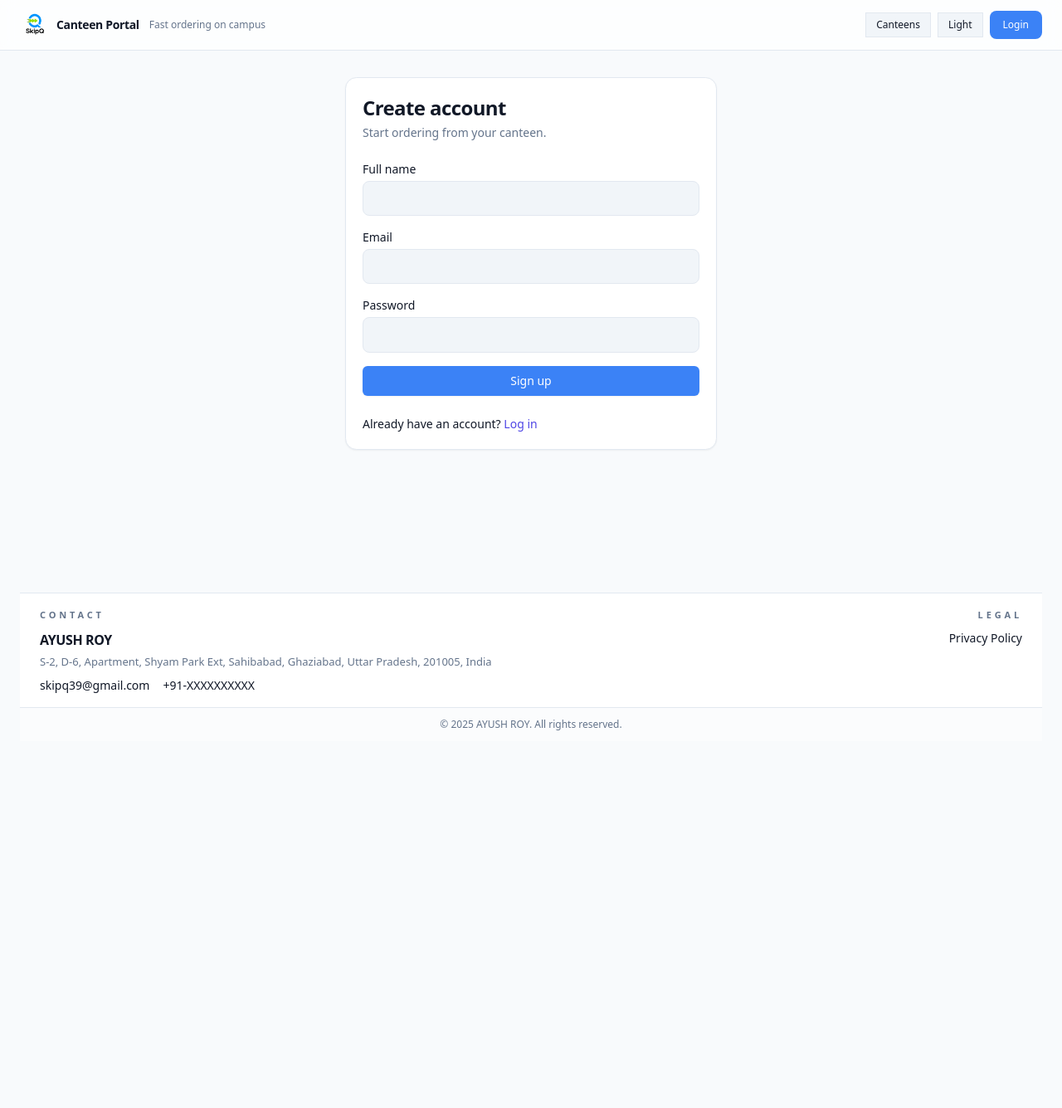
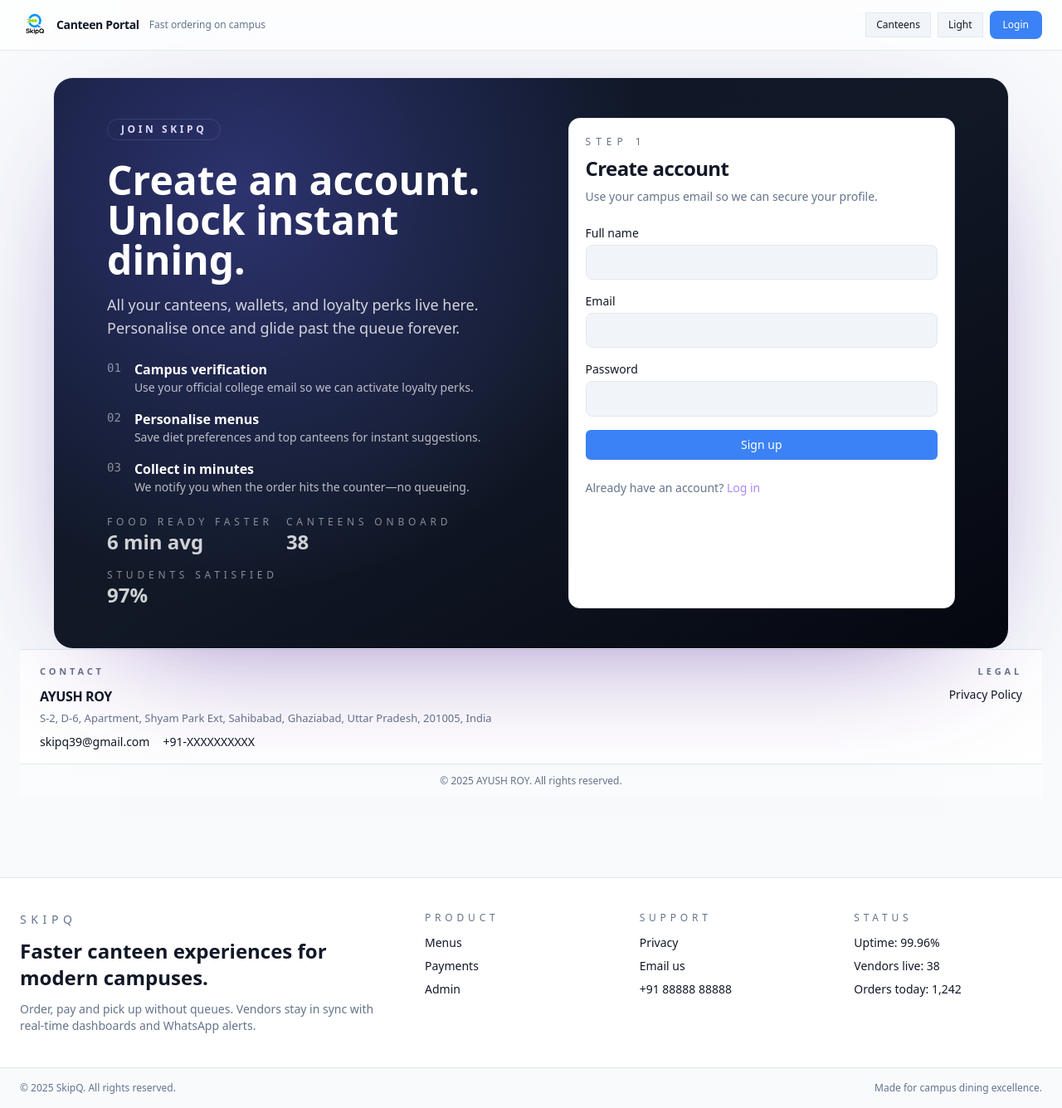
Before and after one commit to ayush39roy-eng/skipQ, a Next.js app in the folder college-canteen-portal/: page /register in a window 1280 px wide. Shown: the whole page at 83% size. Before the commit the page ends 925 px from the top, so only its background shows below. Built offline with nearby package versions, Linux system fonts and the light colour scheme; no server answers.

Commit message:
for the one

```diff
--- a/college-canteen-portal/src/app/(auth)/login/page.tsx
+++ b/college-canteen-portal/src/app/(auth)/login/page.tsx
@@ -1,8 +1,21 @@
 "use client"
 import { useState } from 'react'
+import Link from 'next/link'
 import { Input } from '@/components/ui/Input'
 import { Button } from '@/components/ui/Button'
 import { Card } from '@/components/ui/Card'
+
+const benefits = [
+  'Real-time menus & wait times',
+  'WhatsApp-ready order alerts',
+  'Cashfree, UPI & card checkout'
+]
+
+const demoUsers = [
+  { label: 'Student', email: 'student@college.local', password: 'user123' },
+  { label: 'Vendor', email: 'vendor@college.local', password: 'vendor123' },
+  { label: 'Admin', email: 'admin@college.local', password: 'admin123' }
+]
 
 export default function LoginPage() {
   const [email, setEmail] = useState('student@college.local')
@@ -12,7 +25,11 @@ export default function LoginPage() {
   const submit = async (e: React.FormEvent) => {
     e.preventDefault()
     setMessage('')
-    const res = await fetch('/api/auth/login', { method: 'POST', headers: { 'Content-Type': 'application/json' }, body: JSON.stringify({ email, password }) })
+    const res = await fetch('/api/auth/login', {
+      method: 'POST',
+      headers: { 'Content-Type': 'application/json' },
+      body: JSON.stringify({ email, password })
+    })
     if (res.ok) {
       window.location.href = '/canteens'
     } else {
@@ -22,25 +39,60 @@ export default function LoginPage() {
   }
 
   return (
-    <div className="mx-auto max-w-md">
-      <Card className="space-y-6">
-        <div>
-          <h1 className="mb-1 text-2xl font-semibold tracking-tight">Welcome back</h1>
-          <p className="text-sm text-muted">Sign in to continue ordering.</p>
+    <div className="relative mx-auto max-w-6xl overflow-hidden rounded-3xl border border-[rgb(var(--border))] bg-gradient-to-br from-slate-950 via-slate-900 to-slate-950 px-6 py-12 shadow-[0_30px_120px_-60px_rgba(15,118,255,0.8)] sm:px-10 lg:px-16">
+      <div className="absolute inset-x-0 top-0 h-32 bg-gradient-to-r from-sky-500/20 via-emerald-400/10 to-transparent blur-3xl" aria-hidden />
+      <div className="relative grid gap-10 lg:grid-cols-[1.1fr_0.9fr]">
+        <div className="space-y-6 text-white">
+          <span className="inline-flex items-center gap-2 rounded-full border border-white/10 px-4 py-1 text-xs font-semibold uppercase tracking-[0.3em] text-sky-200">SkipQ Access</span>
+          <div className="space-y-4">
+            <h1 className="text-4xl font-black tracking-tight sm:text-5xl">Sign in. Skip every queue.</h1>
+            <p className="text-base text-white/80 sm:text-lg">
+              Manage orders, reconcile payments, and keep vendors in sync from one beautiful control room built for campus dining.
+            </p>
+          </div>
+          <ul className="space-y-3 text-sm text-white/80">
+            {benefits.map(item => (
+              <li key={item} className="flex items-center gap-3">
+                <span className="h-2 w-2 rounded-full bg-gradient-to-r from-sky-400 to-emerald-400" />
+                {item}
+              </li>
+            ))}
+          </ul>
+          <div className="rounded-2xl border border-white/10 bg-white/5 p-4 text-sm text-white/80 backdrop-blur">
+            <p className="text-xs uppercase tracking-[0.4em] text-white/60">Demo access</p>
+            <div className="mt-3 grid gap-3 sm:grid-cols-3">
+              {demoUsers.map(user => (
+                <button
+                  key={user.label}
+                  type="button"
+                  className="rounded-xl border border-white/10 bg-white/5 px-4 py-3 text-left text-white transition hover:border-sky-400/60"
+                  onClick={() => { setEmail(user.email); setPassword(user.password); }}
+                >
+                  <p className="text-xs uppercase tracking-[0.3em] text-white/60">{user.label}</p>
+                  <p className="text-sm font-semibold">{user.email}</p>
+                  <p className="text-xs text-white/70">{user.password}</p>
+                </button>
+              ))}
+            </div>
+          </div>
         </div>
-        <form onSubmit={submit} className="space-y-4">
-          <Input label="Email" type="email" value={email} onChange={e=>setEmail(e.target.value)} required />
-          <Input label="Password" type="password" value={password} onChange={e=>setPassword(e.target.value)} required />
-          <Button type="submit" className="w-full" variant="primary">Login</Button>
-        </form>
-        {message && <p className="text-sm text-red-600">{message}</p>}
-        <div className="space-y-2 text-xs text-muted">
-          <p>Demo: student@college.local / user123</p>
-          <p>Vendor: vendor@college.local / vendor123</p>
-          <p>Admin: admin@college.local / admin123</p>
-        </div>
-        <p className="text-sm">New here? <a href="/register" className="text-indigo-600 hover:underline">Create an account</a></p>
-      </Card>
+
+        <Card className="space-y-6 border-white/10 bg-[rgb(var(--bg))]/80 p-8 text-[rgb(var(--text))] backdrop-blur">
+          <div className="space-y-2">
+            <p className="text-xs uppercase tracking-[0.5em] text-[rgb(var(--text-muted))]">Account</p>
+            <h2 className="text-2xl font-semibold tracking-tight">Welcome back</h2>
+            <p className="text-sm text-[rgb(var(--text-muted))]">Enter your campus email to access SkipQ.</p>
+          </div>
+          <form onSubmit={submit} className="space-y-4">
+            <Input label="Email" type="email" value={email} onChange={e => setEmail(e.target.value)} required />
+            <Input label="Password" type="password" value={password} onChange={e => setPassword(e.target.value)} required />
+            <Button type="submit" className="w-full" variant="primary">Login</Button>
+          </form>
+          {message && <p className="text-sm text-red-500">{message}</p>}
+          <p className="text-sm text-[rgb(var(--text-muted))]">Forgot password? <Link href="/privacy" className="text-sky-400 hover:underline">Contact admin</Link></p>
+          <p className="text-sm text-[rgb(var(--text-muted))]">New here? <Link href="/register" className="text-sky-400 hover:underline">Create an account</Link></p>
+        </Card>
+      </div>
     </div>
   )
 }
--- a/college-canteen-portal/src/app/(auth)/register/page.tsx
+++ b/college-canteen-portal/src/app/(auth)/register/page.tsx
@@ -1,8 +1,15 @@
 "use client"
 import { useState } from 'react'
+import Link from 'next/link'
 import { Input } from '@/components/ui/Input'
 import { Button } from '@/components/ui/Button'
 import { Card } from '@/components/ui/Card'
+
+const onboardingSteps = [
+  { title: 'Campus verification', detail: 'Use your official college email so we can activate loyalty perks.' },
+  { title: 'Personalise menus', detail: 'Save diet preferences and top canteens for instant suggestions.' },
+  { title: 'Collect in minutes', detail: 'We notify you when the order hits the counter—no queueing.' }
+]
 
 export default function RegisterPage() {
   const [name, setName] = useState('')
@@ -26,7 +33,6 @@ export default function RegisterPage() {
         setMessage(data.error ?? 'Registration failed')
         return
       }
-      // Auto login after successful registration
       const login = await fetch('/api/auth/login', {
         method: 'POST',
         headers: { 'Content-Type': 'application/json' },
@@ -46,21 +52,58 @@ export default function RegisterPage() {
   }
 
   return (
-    <div className="mx-auto max-w-md">
-      <Card className="space-y-6">
-        <div>
-          <h1 className="mb-1 text-2xl font-semibold tracking-tight">Create account</h1>
-          <p className="text-sm text-muted">Start ordering from your canteen.</p>
+    <div className="relative mx-auto max-w-6xl overflow-hidden rounded-3xl border border-[rgb(var(--border))] bg-gradient-to-br from-[#0f172a] via-[#111927] to-[#05070f] px-6 py-12 shadow-[0_40px_160px_-80px_rgba(76,29,149,0.8)] sm:px-10 lg:px-16">
+      <div className="absolute inset-0 bg-[radial-gradient(circle_at_20%_20%,rgba(99,102,241,0.35),transparent_45%)]" aria-hidden />
+      <div className="relative grid gap-10 lg:grid-cols-[1.05fr_0.95fr]">
+        <div className="space-y-6 text-white">
+          <span className="inline-flex items-center gap-2 rounded-full border border-white/10 px-4 py-1 text-xs font-semibold uppercase tracking-[0.3em] text-violet-200">Join SkipQ</span>
+          <div className="space-y-4">
+            <h1 className="text-4xl font-black leading-tight sm:text-5xl">Create an account. Unlock instant dining.</h1>
+            <p className="text-base text-white/80 sm:text-lg">All your canteens, wallets, and loyalty perks live here. Personalise once and glide past the queue forever.</p>
+          </div>
+          <ol className="space-y-4">
+            {onboardingSteps.map((step, index) => (
+              <li key={step.title} className="flex gap-4">
+                <span className="text-sm font-mono text-white/50">0{index + 1}</span>
+                <div>
+                  <p className="text-base font-semibold text-white">{step.title}</p>
+                  <p className="text-sm text-white/70">{step.detail}</p>
+                </div>
+              </li>
+            ))}
+          </ol>
+          <div className="flex flex-wrap gap-4 text-sm text-white/80">
+            <div>
+              <p className="text-xs uppercase tracking-[0.4em] text-white/50">Food ready faster</p>
+              <p className="text-2xl font-bold">6 min avg</p>
+            </div>
+            <div>
+              <p className="text-xs uppercase tracking-[0.4em] text-white/50">Canteens onboard</p>
+              <p className="text-2xl font-bold">38</p>
+            </div>
+            <div>
+              <p className="text-xs uppercase tracking-[0.4em] text-white/50">Students satisfied</p>
+              <p className="text-2xl font-bold">97%</p>
+            </div>
+          </div>
         </div>
-        <form onSubmit={submit} className="space-y-4">
-          <Input label="Full name" value={name} onChange={e=>setName(e.target.value)} required />
-          <Input label="Email" type="email" value={email} onChange={e=>setEmail(e.target.value)} required />
-          <Input label="Password" type="password" value={password} onChange={e=>setPassword(e.target.value)} required />
-          <Button type="submit" className="w-full" loading={loading}>{loading ? 'Creating…' : 'Sign up'}</Button>
-        </form>
-        {message && <p className="text-sm text-red-600">{message}</p>}
-        <p className="text-sm">Already have an account? <a href="/login" className="text-indigo-600 hover:underline">Log in</a></p>
-      </Card>
+
+        <Card className="space-y-6 border-white/10 bg-[rgb(var(--bg))]/80 p-8 text-[rgb(var(--text))] backdrop-blur">
+          <div className="space-y-2">
+            <p className="text-xs uppercase tracking-[0.5em] text-[rgb(var(--text-muted))]">Step 1</p>
+            <h2 className="text-2xl font-semibold tracking-tight">Create account</h2>
+            <p className="text-sm text-[rgb(var(--text-muted))]">Use your campus email so we can secure your profile.</p>
+          </div>
+          <form onSubmit={submit} className="space-y-4">
+            <Input label="Full name" value={name} onChange={e => setName(e.target.value)} required />
+            <Input label="Email" type="email" value={email} onChange={e => setEmail(e.target.value)} required />
+            <Input label="Password" type="password" value={password} onChange={e => setPassword(e.target.value)} required />
+            <Button type="submit" className="w-full" loading={loading}>{loading ? 'Creating…' : 'Sign up'}</Button>
+          </form>
+          {message && <p className="text-sm text-red-500">{message}</p>}
+          <p className="text-sm text-[rgb(var(--text-muted))]">Already have an account? <Link href="/login" className="text-violet-400 hover:underline">Log in</Link></p>
+        </Card>
+      </div>
     </div>
   )
 }
--- a/college-canteen-portal/src/app/layout.tsx
+++ b/college-canteen-portal/src/app/layout.tsx
@@ -43,6 +43,47 @@ export default async function RootLayout({ children }: { children: React.ReactNo
             </div>
           </header>
           <main className="mx-auto w-full max-w-[1400px] flex-1 px-6 py-8">{children}</main>
+          <footer className="mt-16 border-t border-[rgb(var(--border))] bg-[rgb(var(--bg-alt))]">
+            <div className="mx-auto flex w-full max-w-[1400px] flex-col gap-10 px-6 py-10 lg:flex-row lg:items-start lg:justify-between">
+              <div className="max-w-md space-y-3">
+                <p className="text-sm uppercase tracking-[0.4em] text-[rgb(var(--text-muted))]">SkipQ</p>
+                <p className="text-2xl font-semibold text-[rgb(var(--text))]">Faster canteen experiences for modern campuses.</p>
+                <p className="text-sm text-[rgb(var(--text-muted))]">Order, pay and pick up without queues. Vendors stay in sync with real-time dashboards and WhatsApp alerts.</p>
+              </div>
+              <div className="grid flex-1 gap-8 sm:grid-cols-3">
+                <div>
+                  <p className="text-xs uppercase tracking-[0.4em] text-[rgb(var(--text-muted))]">Product</p>
+                  <ul className="mt-3 space-y-2 text-sm text-[rgb(var(--text))]">
+                    <li><Link className="hover:text-sky-400" href="/canteens">Menus</Link></li>
+                    <li><Link className="hover:text-sky-400" href="/pay/123">Payments</Link></li>
+                    <li><Link className="hover:text-sky-400" href="/admin">Admin</Link></li>
+                  </ul>
+                </div>
+                <div>
+                  <p className="text-xs uppercase tracking-[0.4em] text-[rgb(var(--text-muted))]">Support</p>
+                  <ul className="mt-3 space-y-2 text-sm text-[rgb(var(--text))]">
+                    <li><Link className="hover:text-sky-400" href="/privacy">Privacy</Link></li>
+                    <li><a className="hover:text-sky-400" href="mailto:support@skipq.app">Email us</a></li>
+                    <li><a className="hover:text-sky-400" href="tel:+918888888888">+91 88888 88888</a></li>
+                  </ul>
+                </div>
+                <div>
+                  <p className="text-xs uppercase tracking-[0.4em] text-[rgb(var(--text-muted))]">Status</p>
+                  <ul className="mt-3 space-y-2 text-sm text-[rgb(var(--text))]">
+                    <li>Uptime: 99.96%</li>
+                    <li>Vendors live: 38</li>
+                    <li>Orders today: 1,242</li>
+                  </ul>
+                </div>
+              </div>
+            </div>
+            <div className="border-t border-[rgb(var(--border))] bg-[rgb(var(--bg))]">
+              <div className="mx-auto flex w-full max-w-[1400px] flex-col gap-4 px-6 py-4 text-xs text-[rgb(var(--text-muted))] sm:flex-row sm:items-center sm:justify-between">
+                <p>© {new Date().getFullYear()} SkipQ. All rights reserved.</p>
+                <p className="text-[rgb(var(--text-muted))]">Made for campus dining excellence.</p>
+              </div>
+            </div>
+          </footer>
         </div>
         <Analytics />
       </body>
--- a/college-canteen-portal/src/app/privacy-policy/page.tsx
+++ b/college-canteen-portal/src/app/privacy-policy/page.tsx
@@ -61,7 +61,7 @@ const sections = [
   {
     title: 'CANCELLATION & REFUND POLICY',
     body: ['Orders can be cancelled only before the vendor starts processing them. Once the vendor confirms preparation or dispatch, cancellation may not be possible. Service/processing fees are non-refundable, as they cover platform and operational costs. If an order is cancelled before vendor confirmation, the product amount may be refunded to the customer as per the vendor’s policies. Refund timelines may vary based on the customer’s bank and payment provider. For cancellation or refund assistance, users can contact us at skipq39@gmail.com.']
-  }
+  },
   {
     title: 'CANCELLATION & REFUND POLICY',
     body: ['Orders can be cancelled only before the vendor starts processing them. Once the vendor confirms preparation or dispatch, cancellation may not be possible. Service/processing fees are non-refundable, as they cover platform and operational costs. If an order is cancelled before vendor confirmation, the product amount may be refunded to the customer as per the vendor’s policies. Refund timelines may vary based on the customer’s bank and payment provider. For cancellation or refund assistance, users can contact us at skipq39@gmail.com.']
```
Also changed, not shown: 1 other file (tests, documents, lock files or other folders).
